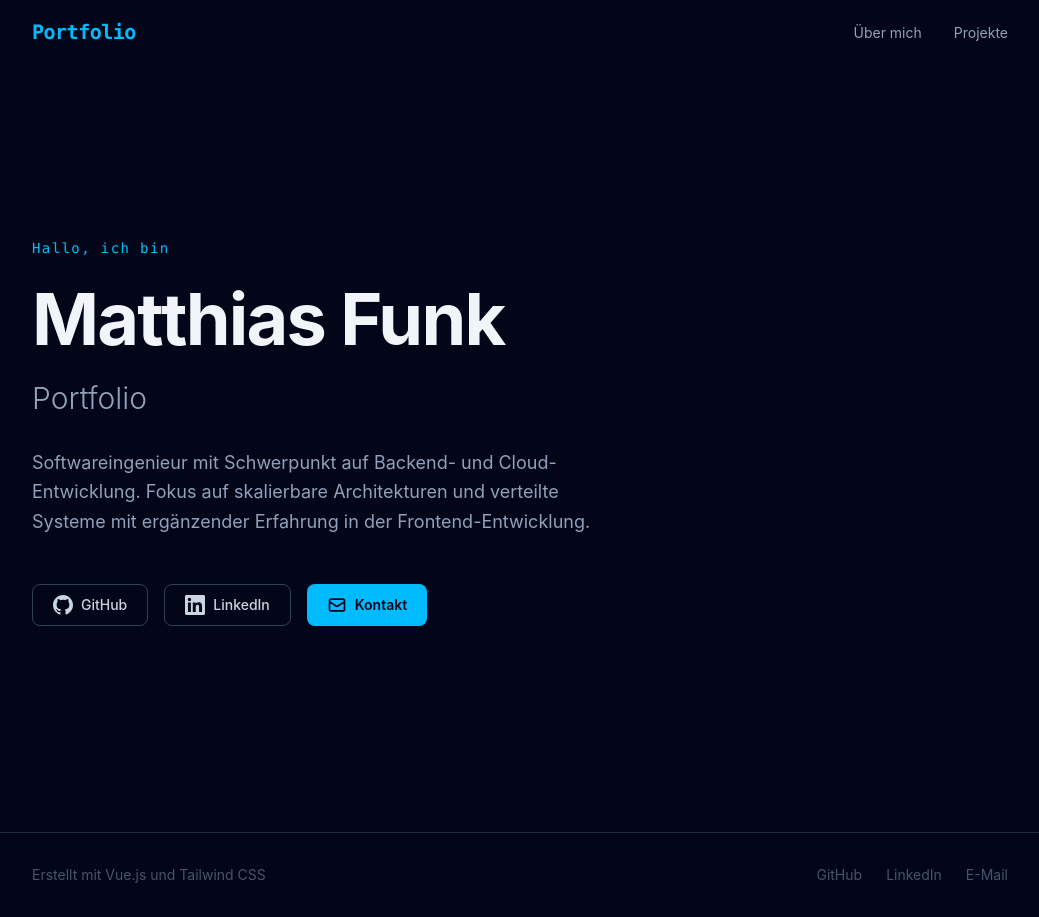
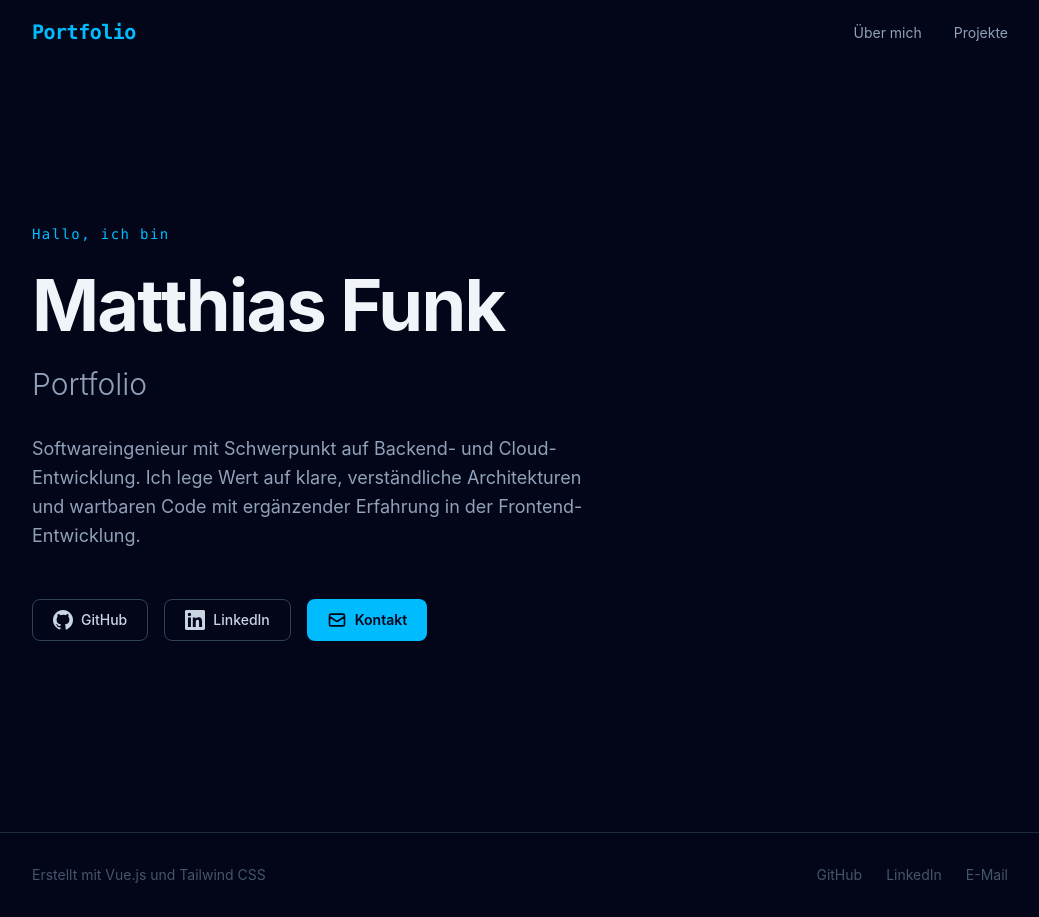
Before and after one commit to FunkMa/FunkMa.github.io, a Vue app: page / in a window 1280 px wide. Shown: the whole page, without its empty margins (120-1159 px from the left). Built offline with nearby package versions, Linux system fonts and the light colour scheme.

Commit message:
chore: update bio

```diff
--- a/src/data/about.js
+++ b/src/data/about.js
@@ -1,7 +1,7 @@
 export const about = {
   name: 'Matthias Funk',
   title: 'Softwareingenieur · Backend & Cloud',
-  bio: 'Softwareingenieur mit Schwerpunkt auf Backend- und Cloud-Entwicklung. Fokus auf skalierbare Architekturen und verteilte Systeme mit ergänzender Erfahrung in der Frontend-Entwicklung.',
+  bio: 'Softwareingenieur mit Schwerpunkt auf Backend- und Cloud-Entwicklung. Ich lege Wert auf klare, verständliche Architekturen und wartbaren Code mit ergänzender Erfahrung in der Frontend-Entwicklung.',
   email: 'funk.matthias@outlook.com',
   github: 'https://github.com/FunkMa',
   linkedin: 'https://www.linkedin.com/in/matthias-funk-772514299/',
```
